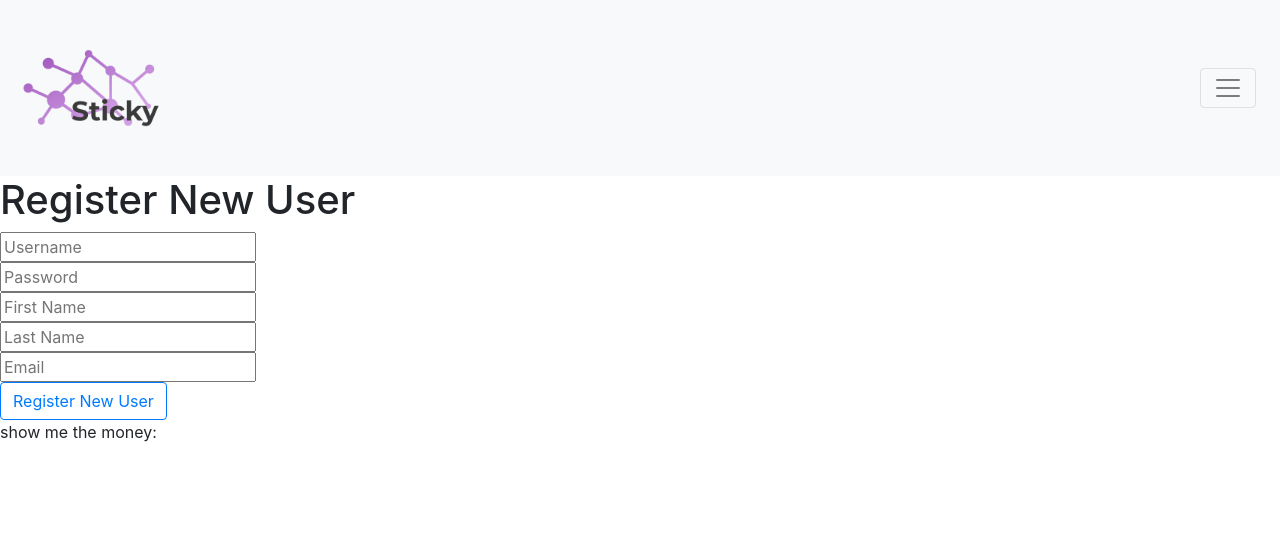
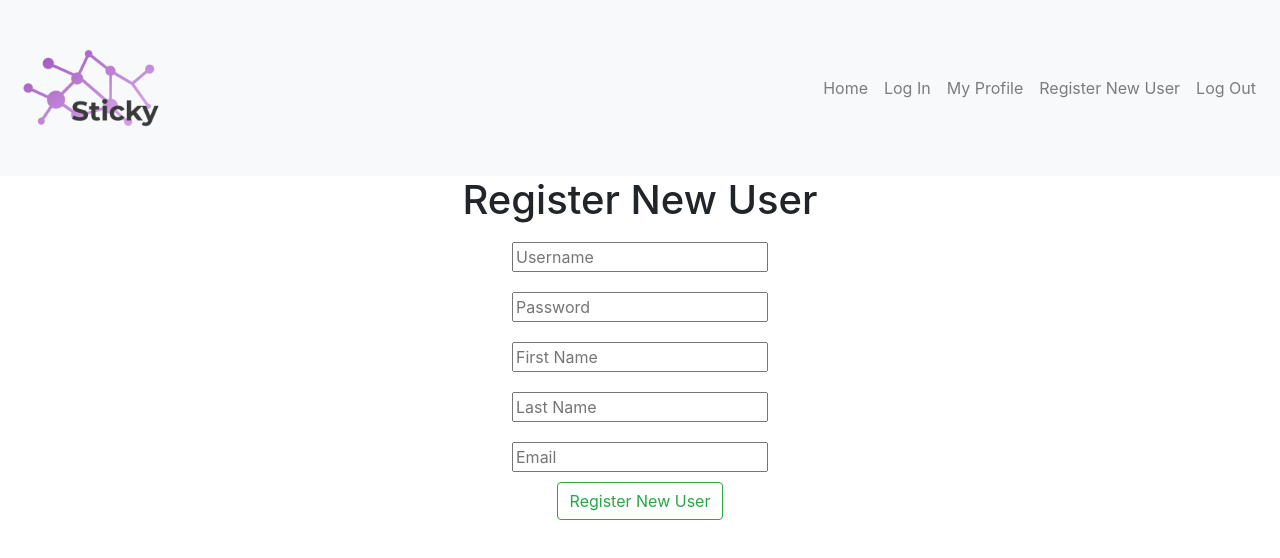
Before and after one commit to BenderPaul/Project2FrontEnd, a React (Create React App) app in the folder project-2/: page /register in a window 1280 px wide. Shown: the top 558 px of the page. Built offline with nearby package versions, Linux system fonts and the light colour scheme.

Commit message:
Create a lot of routes and basic components for pages

```diff
--- a/project-2/src/App.tsx
+++ b/project-2/src/App.tsx
@@ -1,13 +1,18 @@
 import React from 'react';
-import { useSelector, Provider } from 'react-redux';
+import { Provider } from 'react-redux';
 import { BrowserRouter, Route, Switch } from 'react-router-dom';
-import { IState, IUser } from './interfaces';
+import { IUser } from './interfaces';
 import { loadState, store } from './Store';
 import './App.scss';
-import { AddUser } from './components/AddUser';
+import { RegisterUser } from './components/RegisterUser';
 import { Header } from './components/Header';
 import { Post } from './components/Post';
 import { Logout } from './components/Logout';
+import { ErrorPage } from './components/ErrorPage';
+import { Home } from './components/Home';
+import { Profile } from './components/Profile';
+import { Login } from './components/Login';
+import { EditProfile } from './components/EditProfile';
 
 
 
@@ -40,12 +45,14 @@ export const App = () => {
     <BrowserRouter basename="/">
         <Header />
         <Switch>
-          <Route exact path='/' component={Post} />
-          <Route path='/login' component={Post}/>
-          <Route path='/profile'
-            render={() => user.password ? <AddUser/> : <Post/>} />
-          <Route path='/register' component={AddUser} />
+          <Route exact path='/' component={Home} />
+          <Route path='/login' component={Login}/>
+          <Route exact path='/profile'
+            render={() => user.password ? <Profile/> : <Home/>} />
+          <Route path='/profile/edit' component={EditProfile} />
+          <Route path='/register' component={RegisterUser} />
           <Route path='/logout' component={Logout} />
+          <Route component={ErrorPage} />
         </Switch>
 
     </BrowserRouter>
--- a/project-2/src/Store.ts
+++ b/project-2/src/Store.ts
@@ -10,7 +10,7 @@ const enhancer = composeEnhancers();
 
 const saveState = (state:any) => {
     const serializedState = JSON.stringify(state);
-    window.localStorage.setItem("app_state", serializedState);
+    window.sessionStorage.setItem("app_state", serializedState);
 }
 
 
@@ -22,7 +22,7 @@ store.subscribe(() => {
 });
 
 export const loadState = () => {
-    const serializedState = window.localStorage.getItem("app_state");
+    const serializedState = window.sessionStorage.getItem("app_state");
 
     if(!serializedState){
         return undefined;
@@ -32,5 +32,5 @@ export const loadState = () => {
 }
 
 export const clearState = () => {
-    window.localStorage.clear();
+    window.sessionStorage.clear();
 }
--- /dev/null
+++ b/project-2/src/components/EditProfile.tsx
@@ -0,0 +1,9 @@
+import React from 'react';
+
+export const EditProfile: React.FC = () => {
+    return (
+        <div>
+            Allows users to edit their profile information
+        </div>
+    );
+}
--- /dev/null
+++ b/project-2/src/components/ErrorPage.tsx
@@ -0,0 +1,10 @@
+import React from 'react';
+
+export const ErrorPage: React.FC = () => {
+    return (
+        <div className="text-danger">
+            <h1>Error 404</h1>
+            <h4>Page not found!</h4>
+        </div>
+    )
+}
--- a/project-2/src/components/Header.tsx
+++ b/project-2/src/components/Header.tsx
@@ -1,23 +1,20 @@
-import React, { useState } from "react";
+import React from "react";
 import {
-  Collapse,
   Nav,
   Navbar,
   NavbarBrand,
-  NavbarToggler,
   NavItem,
   NavLink,
 } from "reactstrap";
 import logo from "../assets/Logo.png";
+import "../style sheets/Navbar.scss"
 
 //placeholder
 export const Header: React.FC = () => {
-  const [collapsed, setCollapsed] = useState(true);
-  const toggleNavbar = () => setCollapsed(!collapsed);
 
   return (
     <div>
-      <Navbar color="light" light>
+      <Navbar color="light" light expand={true}>
         <NavbarBrand href="/" className="mr-auto">
           <img
             src={ logo }
@@ -28,8 +25,7 @@ export const Header: React.FC = () => {
           />
         </NavbarBrand>
 
-        <NavbarToggler onClick={toggleNavbar} className="mr-2" />
-        <Collapse isOpen={!collapsed} navbar>
+
           <Nav navbar>
             <NavItem>
               <NavLink href="/">Home</NavLink>
@@ -47,7 +43,6 @@ export const Header: React.FC = () => {
                 <NavLink href="/logout">Log Out</NavLink>
             </NavItem>
           </Nav>
-        </Collapse>
       </Navbar>
     </div>
   );
--- /dev/null
+++ b/project-2/src/components/Home.tsx
@@ -0,0 +1,14 @@
+import React from 'react';
+
+export const Home: React.FC = () => {
+    return (
+        <div>
+            <h1>Home page</h1>
+            <ul>
+                Included:
+                <li>feed</li>
+                <li>ability to search for other users</li>
+            </ul>
+        </div>
+    )
+}
--- /dev/null
+++ b/project-2/src/components/Login.tsx
@@ -0,0 +1,12 @@
+import React from 'react';
+
+export const Login: React.FC = () => {
+    return (
+        <div>
+            <ul>
+                Includes:
+                <li>User can log in</li>
+            </ul>
+        </div>
+    )
+}
--- a/project-2/src/components/Logout.tsx
+++ b/project-2/src/components/Logout.tsx
@@ -1,4 +1,5 @@
 import React from 'react';
+import { Button } from 'reactstrap';
 import { clearState } from '../Store';
 
 export const Logout: React.FC = () => {
@@ -7,6 +8,7 @@ export const Logout: React.FC = () => {
     return (
         <div>
             <h1>You have logged out</h1>
+            <Button outline className="danger" href="/" >Return Home</Button>
         </div>
     )
 }
--- /dev/null
+++ b/project-2/src/components/Profile.tsx
@@ -0,0 +1,14 @@
+import React from 'react';
+
+export const Profile: React.FC = () => {
+    return (
+        <div>
+            <ul>
+                Includes:
+                <li>User's posts</li>
+                <li>Ability to edit Profile (different page)</li>
+                <li>View current profile information</li>
+            </ul>
+        </div>
+    );
+}
--- a/project-2/src/components/AddUser.tsx
+++ b/project-2/src/components/RegisterUser.tsx
@@ -1,13 +1,13 @@
 import * as React from 'react';
 import { addUser } from '../action-mappers/userActions';
-import { IState, IUser } from '../interfaces';
+import { IUser } from '../interfaces';
 import { store } from '../Store';
-import { Button } from 'reactstrap'
-import { useSelector } from 'react-redux';
-
+import { Button, Form } from 'reactstrap'
+import "../style sheets/Navbar.scss";
+import RegisterUserContainer from './RegisterUserContainer';
 
 //Form to register new user
-export const AddUser: React.FC = () => {
+export const RegisterUser: React.FC = () => {
 
     //object to store user information
     const activeUser: IUser = {
@@ -23,11 +23,6 @@ export const AddUser: React.FC = () => {
     //     e.preventDefault();
     // }
 
-      //gets the user from the store
-    // const user: IUser = useSelector( //Allows us to extract data from the store using a selector function.
-    //     (state: IState) => state.UserState
-    // );
-
     //sets values from form into activeUser, creates the action, and then dispatches to the reducers
     const addNewUser = (e: React.SyntheticEvent<HTMLFormElement>) => {
         e.preventDefault()
@@ -40,14 +35,17 @@ export const AddUser: React.FC = () => {
         const action = addUser(activeUser);
 
         store.dispatch(action);
+
+        window.location.pathname = "/";
     }
 
         //This is the part thats rendered
     return (
-        <div>
+        <div className="register">
             <h1>Register New User</h1>
-            <form onSubmit = {addNewUser} className = "addUser">
+            <Form onSubmit = {addNewUser} className = "addUser">
                 <input
+                    className="fInput"
                     type = "text"
                     name = "username"
                     placeholder = "Username"
@@ -55,6 +53,7 @@ export const AddUser: React.FC = () => {
                 />
                 <br/>
                 <input
+                    className="fInput"
                     type = "text"
                     name = "password"
                     placeholder = "Password"
@@ -62,6 +61,7 @@ export const AddUser: React.FC = () => {
                 />
                 <br/>
                 <input
+                    className="fInput"
                     type = "text"
                     name = "firstName"
                     placeholder = "First Name"
@@ -69,6 +69,7 @@ export const AddUser: React.FC = () => {
                 />
                 <br/>
                 <input
+                    className="fInput"
                     type = "text"
                     name = "lastName"
                     placeholder = "Last Name"
@@ -76,17 +77,17 @@ export const AddUser: React.FC = () => {
                 />
                 <br/>
                 <input
+                    className="fInput"
                     type = "text"
                     name = "email"
                     placeholder = "Email"
                     // onChange={handleUserData}
                 />
                 <br/>
-                <Button outline color="primary" type="submit" disabled = {activeUser === undefined ? true : false}>
+                <Button outline color="success" type="submit" disabled = {activeUser === undefined ? true : false}>
                     Register New User
                 </Button>
-            </form>
-            <p>show me the money: {/*user.firstName*/}</p>
+            </Form>
         </div>
     )
 }
--- a/project-2/src/components/AddUserContainer.tsx
+++ b/project-2/src/components/RegisterUserContainer.tsx
@@ -1,7 +1,7 @@
 import { connect } from "react-redux";
 import { addUser } from "../action-mappers/userActions";
-import App from "../App";
 import { IState } from "../interfaces";
+import { RegisterUser } from "./RegisterUser";
 
 //takes in the global state, adds user information from the state
 const mapStateToProps = (state:IState) => {
@@ -18,4 +18,4 @@ const mapStateToProps = (state:IState) => {
 const mapDispatchToProps = {dispatchEvent: addUser};
 
 //sends full props (state and dispatch action) to component described in second parentheses
-export default connect(mapStateToProps, mapDispatchToProps)(App);
+export default connect(mapStateToProps, mapDispatchToProps)(RegisterUser);
--- /dev/null
+++ b/project-2/src/style sheets/Navbar.scss
@@ -0,0 +1,11 @@
+.register {
+    text-align: center;
+
+}
+
+.addUser {
+    .fInput {
+        margin: 10px;
+    }
+
+}
```
Also changed, not shown: project-2/src/components/Logo.png (deleted).
